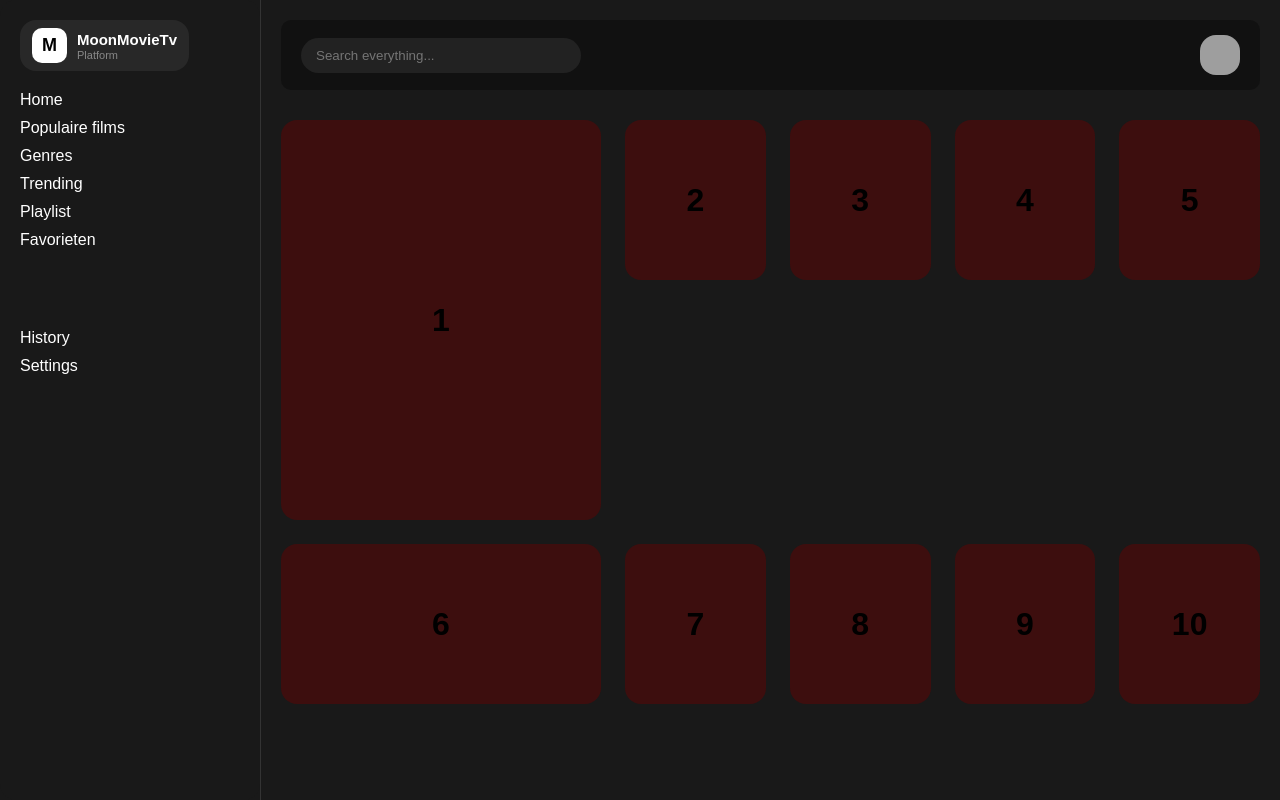
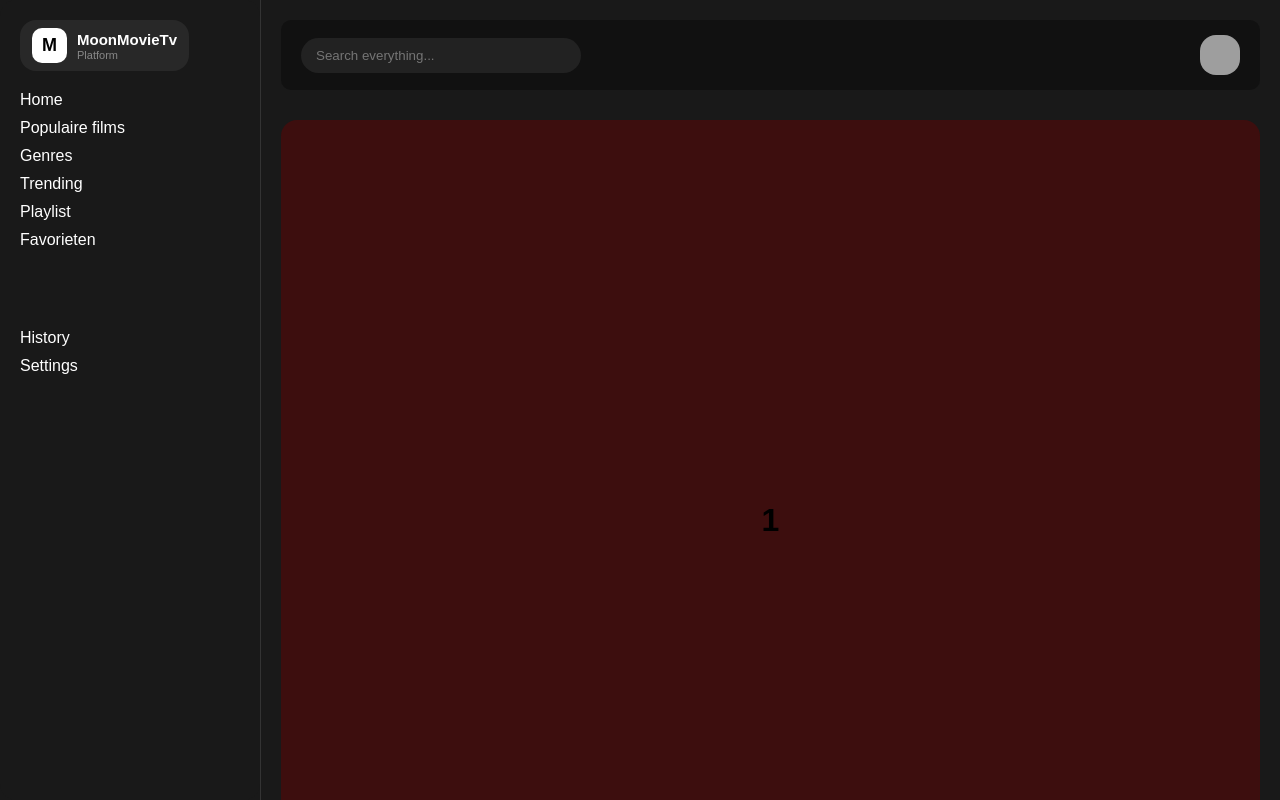
Before and after one commit to itzmitto/MoviewebsiteReact, a React (Vite) app: page / in a window 1280 px wide. Shown: the top 800 px of the page. Built offline with nearby package versions, Linux system fonts and the light colour scheme; grey boxes are pictures that could not be loaded.

Commit message:
18 de card1 is nu goed gecentreerd

```diff
--- a/src/styling/main.css
+++ b/src/styling/main.css
@@ -72,9 +72,13 @@ body {
 }
 
 .card1 {
-  width: 20rem;
-  height: 25rem;
-  grid-column: span 1; /* of bijv. span 2 als je meer ruimte wil */
+  grid-column: 1 / -1;
+  height: 50rem;
+  background-color: rgb(61, 14, 14);
+  border-radius: 1rem;
+  display: flex;
+  align-items: center;
+  justify-content: center;
 }
 
 .card2, .card3, .card4, .card5,
```
